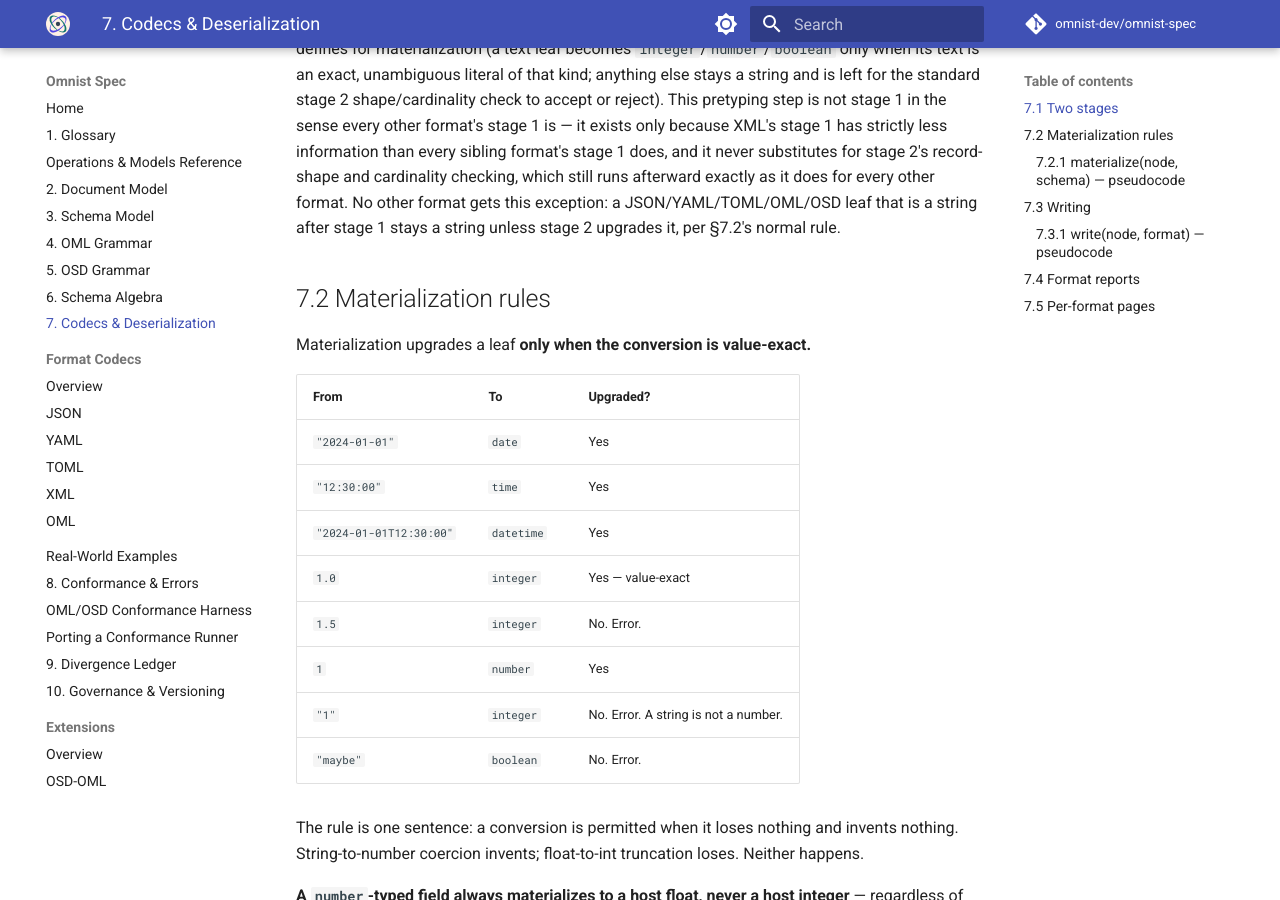
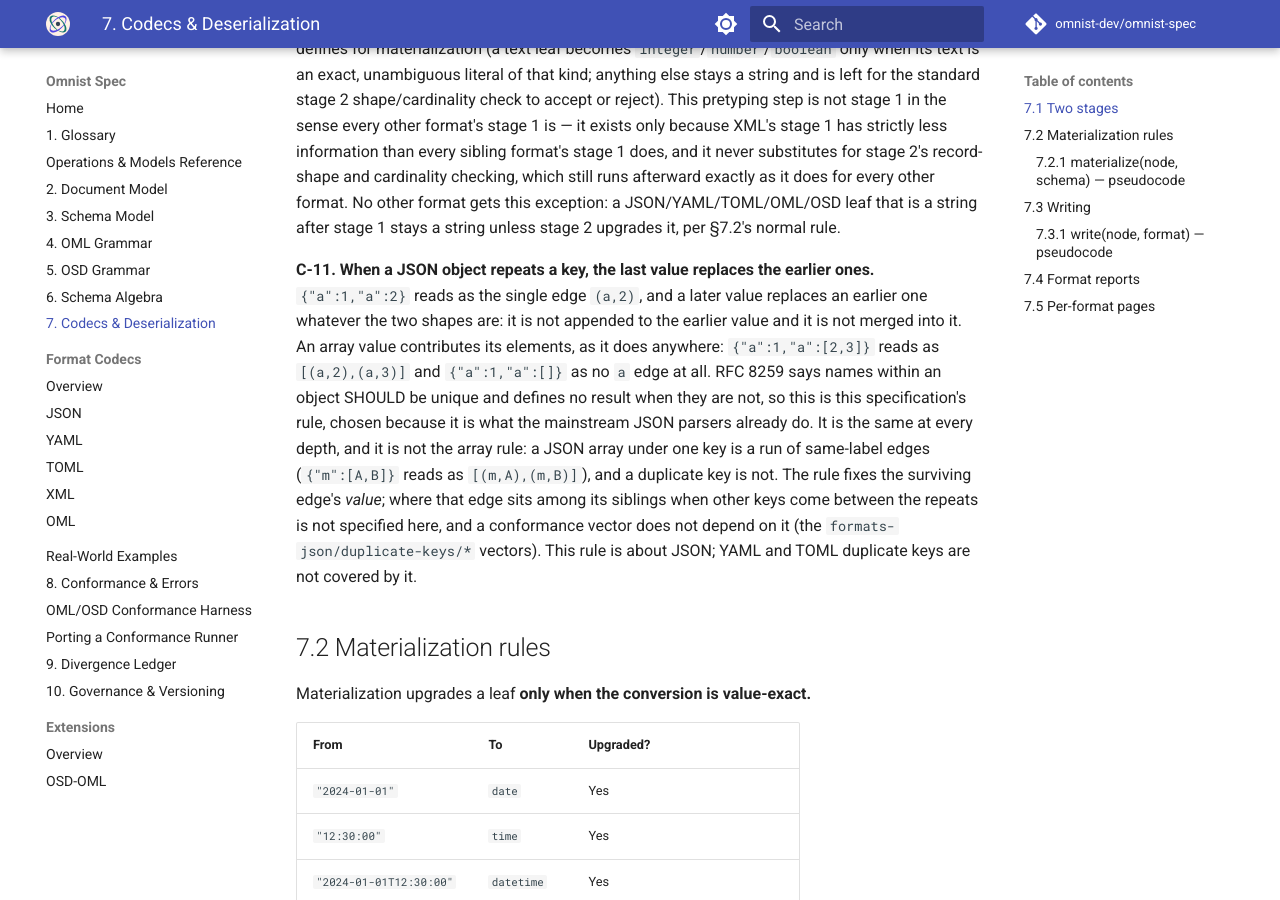
Before and after one commit to omnist-dev/omnist-spec, an MkDocs documentation site: the page built from docs/07-codecs-and-deserialization.md, in a window 1280 px wide and 900 px high, scrolled down 875 px. Built offline with MkDocs 1.6.1 and Material for MkDocs 9.7.7, drawn with Linux system fonts in a browser that asks for light colours; comment, search, counter and statistics services are not loaded.

Commit message:
Give the JSON duplicate-key behaviour a rule number (C-11) and vectors (#151)
json.md said duplicate keys read as the last value, with no rule number and
no vector. Number it C-11 in 7.1: when a JSON object repeats a key, the last
value replaces the earlier ones (not appended, not merged, same at every
depth; an array value contributes its elements, and an empty array removes
the key). It defines no surviving-edge position.

Nine vectors in formats-json/duplicate-keys.json, all single-key documents so
none depends on position. Position, YAML duplicate keys and TOML duplicate
keys are NOT decided here (the ports differ). Ledger vector counts updated.

Co-Authored-By: Claude Sonnet 5.5 <noreply@anthropic.com>

```diff
--- a/docs/07-codecs-and-deserialization.md
+++ b/docs/07-codecs-and-deserialization.md
@@ -50,6 +50,23 @@ still runs afterward exactly as it does for every other format. No other
 format gets this exception: a JSON/YAML/TOML/OML/OSD leaf that is a string
 after stage 1 stays a string unless stage 2 upgrades it, per §7.2's normal
 rule.
+
+**C-11. When a JSON object repeats a key, the last value replaces the earlier
+ones.** `{"a":1,"a":2}` reads as the single edge `(a,2)`, and a later value
+replaces an earlier one whatever the two shapes are: it is not appended to the
+earlier value and it is not merged into it. An array value contributes its
+elements, as it does anywhere: `{"a":1,"a":[2,3]}` reads as `[(a,2),(a,3)]` and
+`{"a":1,"a":[]}` as no `a` edge at all. RFC 8259 says names within an
+object SHOULD be unique and defines no result when they are not, so this is
+this specification's rule, chosen because it is what the mainstream JSON
+parsers already do. It is the same at every depth, and it is not the array
+rule: a JSON array under one key is a run of same-label edges
+(`{"m":[A,B]}` reads as `[(m,A),(m,B)]`), and a duplicate key is not. The rule
+fixes the surviving edge's *value*; where that edge sits among its siblings
+when other keys come between the repeats is not specified here, and a
+conformance vector does not depend on it (the `formats-json/duplicate-keys/*`
+vectors).
+This rule is about JSON; YAML and TOML duplicate keys are not covered by it.
 
 ## 7.2 Materialization rules
 
```
Also changed, not shown: docs/09-divergence-ledger.md (+2 -2 lines), docs/formats/json.md (+3 -2 lines), test-suite/README.md (+1 -1 lines), 1 other file.
